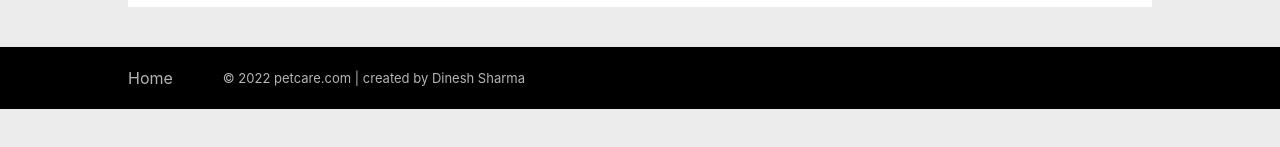
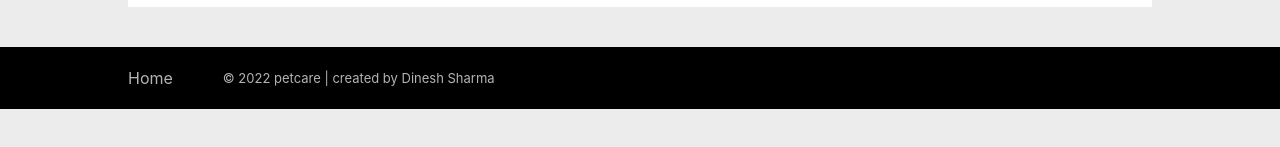
Before and after one commit to dinoweblog/Pet-Boarding-Frontend, a React (Create React App) app: page / in a window 1280 px wide. Shown: the part 397-544 px from the top of the page. Built offline with nearby package versions, Linux system fonts and the light colour scheme; no server answers.

Commit message:
user page

```diff
--- a/src/Components/Footer.jsx
+++ b/src/Components/Footer.jsx
@@ -23,7 +23,7 @@ export const Footer = () => {
   return (
     <Div>
       <Link to={"/"}>Home</Link>
-      <p>© 2022 petcare.com | created by Dinesh Sharma</p>
+      <p>© 2022 petcare | created by Dinesh Sharma</p>
     </Div>
   );
 };
--- a/src/Components/Navbar.jsx
+++ b/src/Components/Navbar.jsx
@@ -60,7 +60,7 @@ export const Navbar = () => {
               navigate("/");
             }}
           >
-            PetCare.com
+            PetCare
           </h3>
         </div>
         {/* <Link to={"/"}>Home</Link> */}
```
